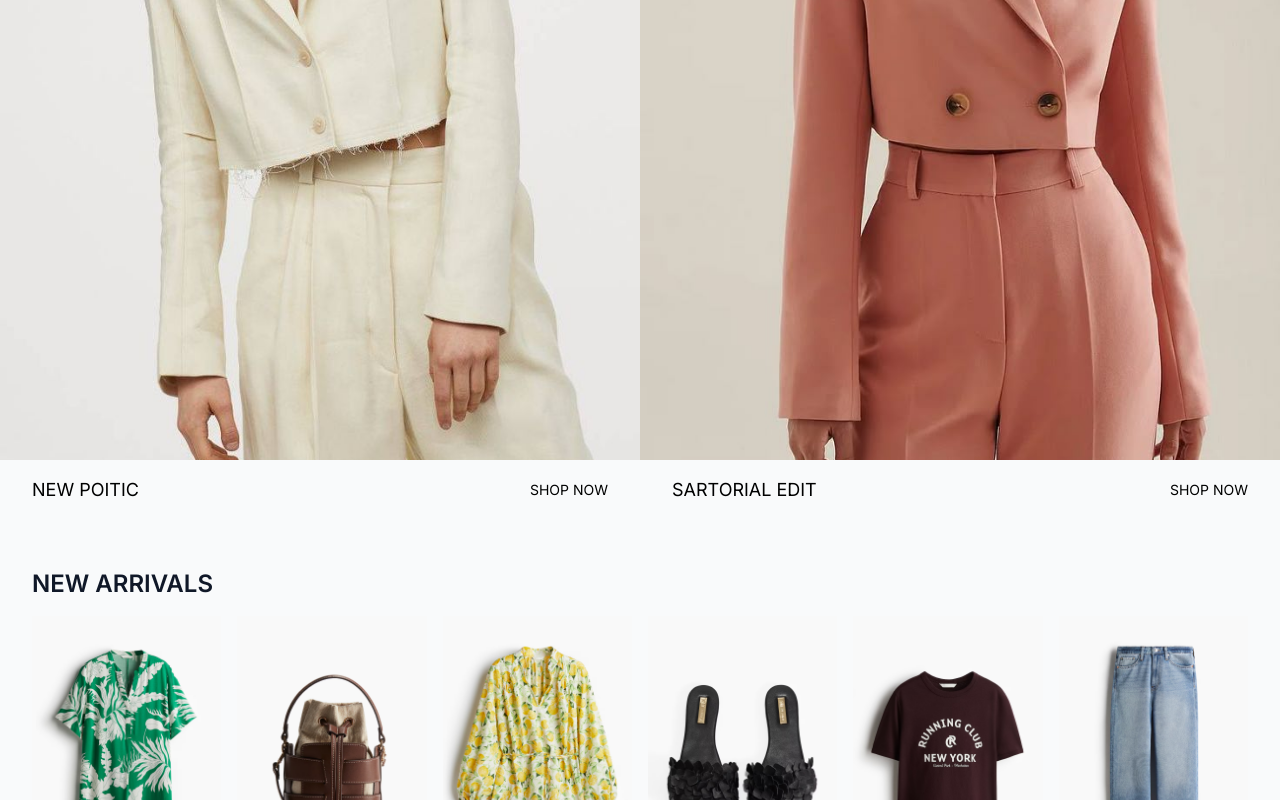
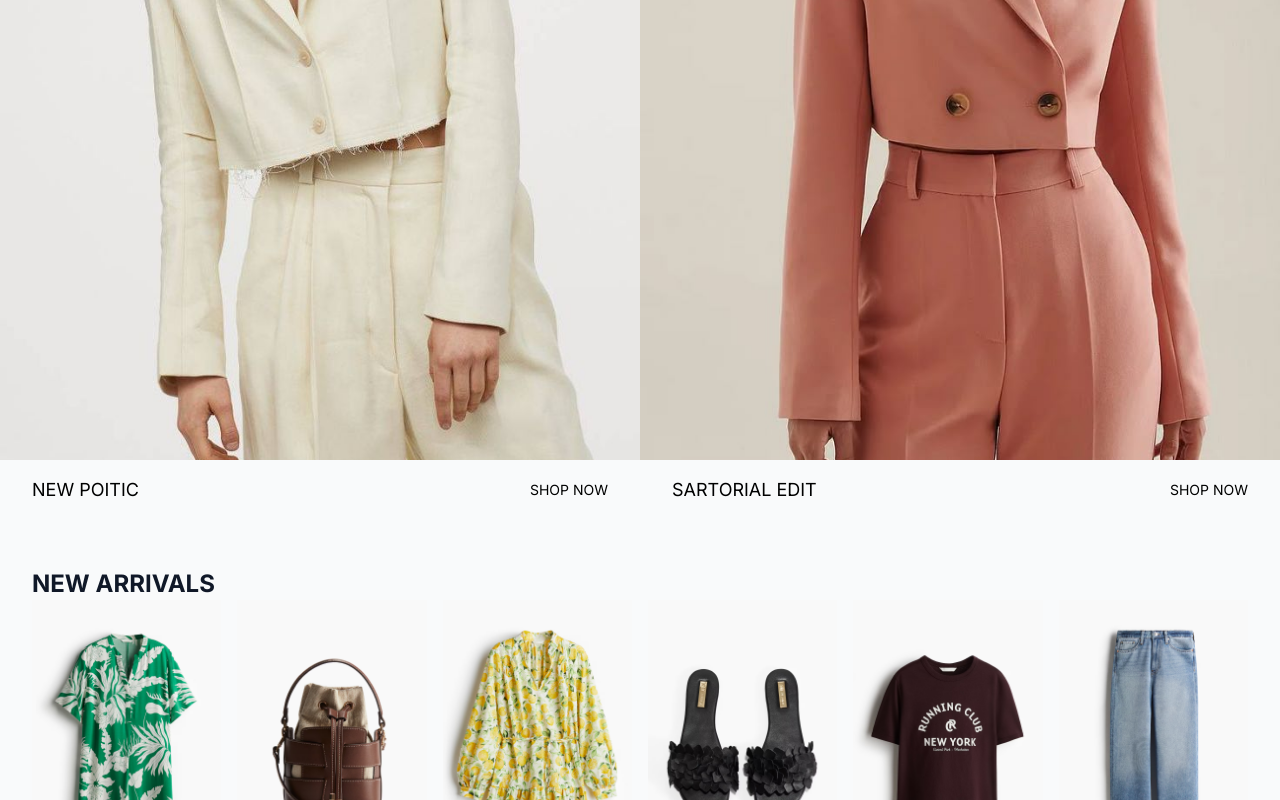
Before and after one commit to uxtocode/URBN, a React (Vite) app: page / in a window 1280 px wide. Shown: the part 985-1785 px from the top of the page. Built offline with nearby package versions, Linux system fonts and the light colour scheme.

Commit message:
adjusted new arrival heading spacing

```diff
--- a/src/pages/Home.jsx
+++ b/src/pages/Home.jsx
@@ -19,7 +19,7 @@ const Home = () => {
 
                 {/* Floating Hero Content */}
                 <div className="absolute bottom-0 left-0 right-0 px-4 sm:px-8 py-8 md:py-6 flex justify-center items-center">
-                    <div className="flex flex-col lg:flex-row lg:items-center lg:justify-between w-full max-w-7xl gap-4">
+                    <div className="flex flex-col lg:flex-row lg:items-center lg:justify-between w-full gap-4">
                         {/* Headline */}
                         <h1 className="text-4xl md:text-6xl font-extrabold leading-tight tracking-tight bg-gradient-to-r from-white to-gray-200 bg-clip-text text-transparent text-left">
                             SUMMER COLLECTION
@@ -89,7 +89,7 @@ const Home = () => {
             {/* New Arrivals Section */}
             <section className="bg-gray-50 pt-4 md:pt-6">
                 <div className="px-4 sm:px-8 md:py-6 pt-6 pb-4">
-                    <h2 className="text-lg md:text-2xl font-medium md:font-semibold text-gray-900 mb-2 md:mb-4">NEW ARRIVALS</h2>
+                    <h2 className="text-lg md:text-2xl font-medium md:font-bold text-gray-900 mb-2 md:mb-0">NEW ARRIVALS</h2>
                     <div className="grid grid-cols-3 md:grid-cols-6 gap-4">
                         {[1, 2, 3, 4, 5, 6, 7, 8, 9, 10, 11, 12].map((item) => (
                             <img
```
